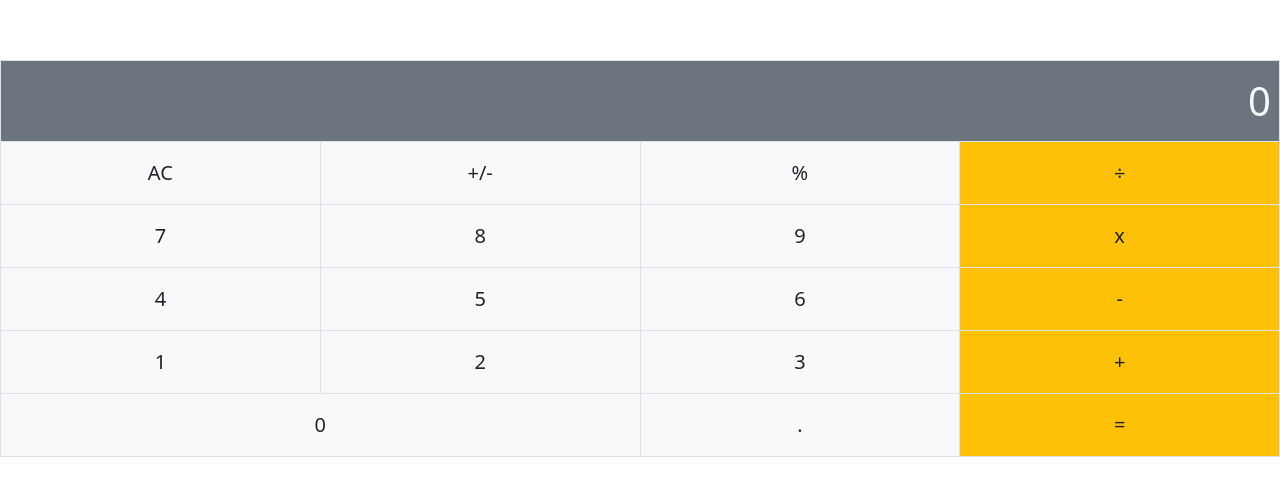
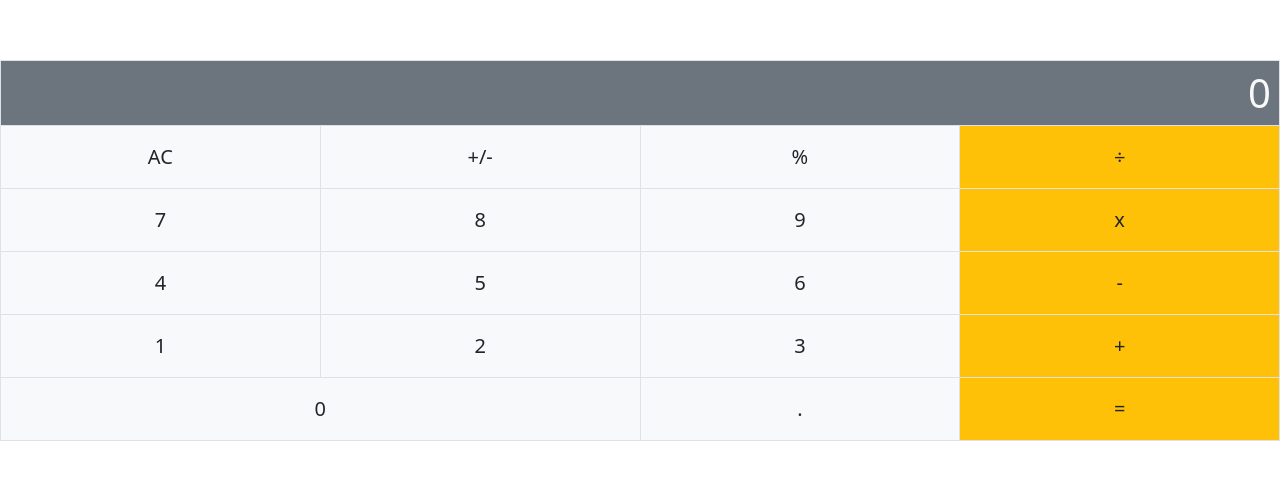
Before and after one commit to ahmetbozaci/math_magicians, a React (Create React App) app: page / in a window 1280 px wide. Shown: the part 140-636 px from the top of the page. Built offline with nearby package versions, Linux system fonts and the light colour scheme.

Commit message:
Fix table width

```diff
--- a/src/components/Calculator.js
+++ b/src/components/Calculator.js
@@ -7,10 +7,16 @@ import './calculator.css';
 export default class Calculator extends React.PureComponent {
   render() {
     return (
-      <Table bordered className="mx-auto text-center table lead">
+      <div className="table mx-auto">
+        <Table bordered className="text-center lead">
           <tbody>
             <tr>
-            <td className="bg-secondary py-3 text-light display-6 result" colSpan="4">0</td>
+              <td
+                className="bg-secondary text-light display-6 result"
+                colSpan="4"
+              >
+                0
+              </td>
             </tr>
             <tr>
               <td className="bg-light py-3">AC</td>
@@ -37,12 +43,15 @@ export default class Calculator extends React.PureComponent {
               <td className="bg-warning py-3">+</td>
             </tr>
             <tr>
-            <td className="bg-light py-3" colSpan="2">0</td>
+              <td className="bg-light py-3" colSpan="2">
+                0
+              </td>
               <td className="bg-light py-3">.</td>
               <td className="bg-warning py-3">=</td>
             </tr>
           </tbody>
         </Table>
+      </div>
     );
   }
 }
```
Lines whose indentation alone changed are shown as unchanged.
